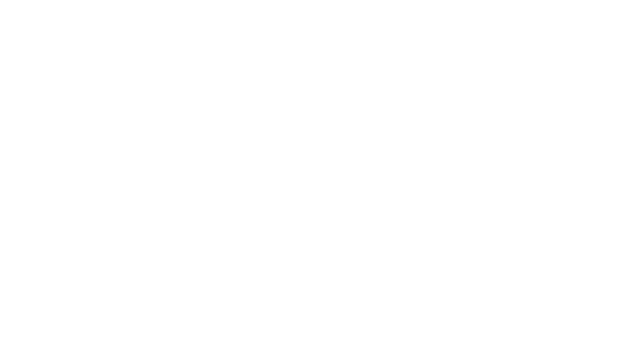
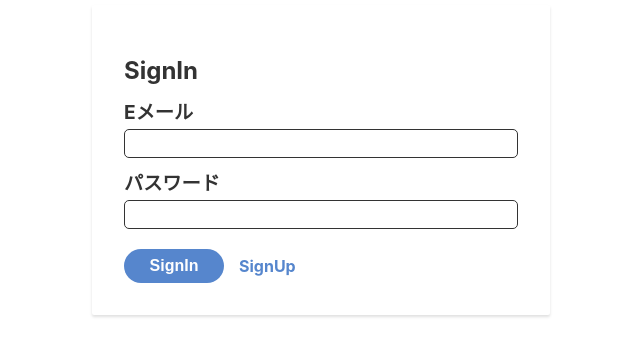
Before and after one commit to pppeyo38/fifthpark_frontend_test, a React (Vite) app: page /login in a window 1280 px wide. Shown: the part 232-588 px from the top of the page, without its empty margins (319-959 px from the left). Built offline with nearby package versions, Linux system fonts and the light colour scheme.

Commit message:
SignInページ追加

```diff
--- a/src/Router.tsx
+++ b/src/Router.tsx
@@ -1,12 +1,12 @@
 import { Routes, Route } from "react-router-dom";
 import { Home }from "./Home";
-import { Login } from "./Login";
+import { SignIn } from "./SignIn";
 
 export const Router = () => {
 	return (
 		<Routes>
 			<Route path="/" element={<Home/>}/>
-			<Route path="/login" element={<Login/>}/>
+			<Route path="/login" element={<SignIn/>}/>
 		</Routes>
 	)
 }
--- /dev/null
+++ b/src/SignIn.tsx
@@ -0,0 +1,116 @@
+import { useState } from "react";
+import { Link } from "react-router-dom";
+import styled from "styled-components";
+
+type AccountData = {
+	email: string;
+	password: string;
+}
+
+const initialData: AccountData = {
+	email: '',
+	password: '',
+}
+
+export const SignIn = () => {
+	const [ data, setData ] = useState<AccountData>(initialData);
+
+	const onChangeEmail = (event: React.ChangeEvent<HTMLInputElement>) => {
+		const value = event.target.value;
+    setData((prev) => ({ ...prev, email: value }));
+	}
+	const onChangePw = (event: React.ChangeEvent<HTMLInputElement>) => {
+		const value = event.target.value;
+    setData((prev) => ({ ...prev, password: value }));
+	}
+
+	const signInEmail = () => {
+
+	}
+
+	return(
+		<>
+			<SignInPage>
+				<SignInFormCard>
+					<h2>SignIn</h2>
+					<Labels>
+						Eメール
+						<input type="text" name="email" value={data.email} onChange={onChangeEmail} />
+					</Labels>
+					<Labels>
+						パスワード
+						<input type="password" name="password" value={data.password} onChange={onChangePw} />
+					</Labels>
+					<ButtonsWrap>
+						<Button type="submit" onClick={signInEmail}>SignIn</Button>
+						<Link to="/">SignUp</Link>
+					</ButtonsWrap>
+				</SignInFormCard>
+			</SignInPage>
+		</>
+	)
+}
+
+const SignInPage =styled.section`
+	width: 100vw;
+	height: 100vh;
+	display: flex;
+	justify-content: center;
+	align-items: center;
+`;
+
+const SignInFormCard = styled.div`
+	margin: 0 0 1rem 0;
+	padding: 2rem;
+	background-color: #fff;
+	border-radius: 2px;
+	box-shadow: 0 2px 3px rgba(0, 0, 0, 0.125);
+
+	h2 {
+		color: #333;
+		font-size: 1.5em;
+		margin-bottom: 12px;
+	}
+`;
+
+const Labels = styled.label`
+	display: flex;
+	flex-direction: column;
+	gap: 4px;
+	color: #333;
+	font-size: 1.2em;
+	font-weight: bold;
+
+	input {
+		width: 380px;
+		margin-bottom: 10px;
+		border: solid 1px #333;
+		border-radius: 5px;
+		padding: 6px;
+	}
+`;
+
+const ButtonsWrap = styled.div`
+	display: flex;
+	flex-direction: row;
+	align-items: center;
+	margin-top: 10px;
+
+	a {
+		margin-left: 15px;
+		color: #5686CD;
+		font-weight: bold;
+		text-decoration: none;
+	}
+`;
+
+const Button = styled.button`
+	width: 100px;
+	padding: 8px;
+	color: #fefefe;
+	font-size: 1em;
+	font-weight: bold;
+	border: none;
+	border-radius: 25px;
+	background: #5686CD;
+`;
--- a/src/components/Form.tsx
+++ b/src/components/Form.tsx
@@ -13,8 +13,6 @@
 }
 
 export const Form = memo(() => {
-	console.log('form')
-
 	const [ data, setData ] = useState<Data>(initialData);
 
 	const onChangeTitle = (event: React.ChangeEvent<HTMLInputElement>) => {
@@ -79,7 +77,6 @@
 	box-shadow: 0 2px 3px rgba(0, 0, 0, 0.125);
 	margin: 0 0 1rem 0;
 	padding: 1rem;
-
 `;
 
 const Labels = styled.label`
```
Also changed, not shown: src/Login.tsx (deleted, +0 -7 lines).
